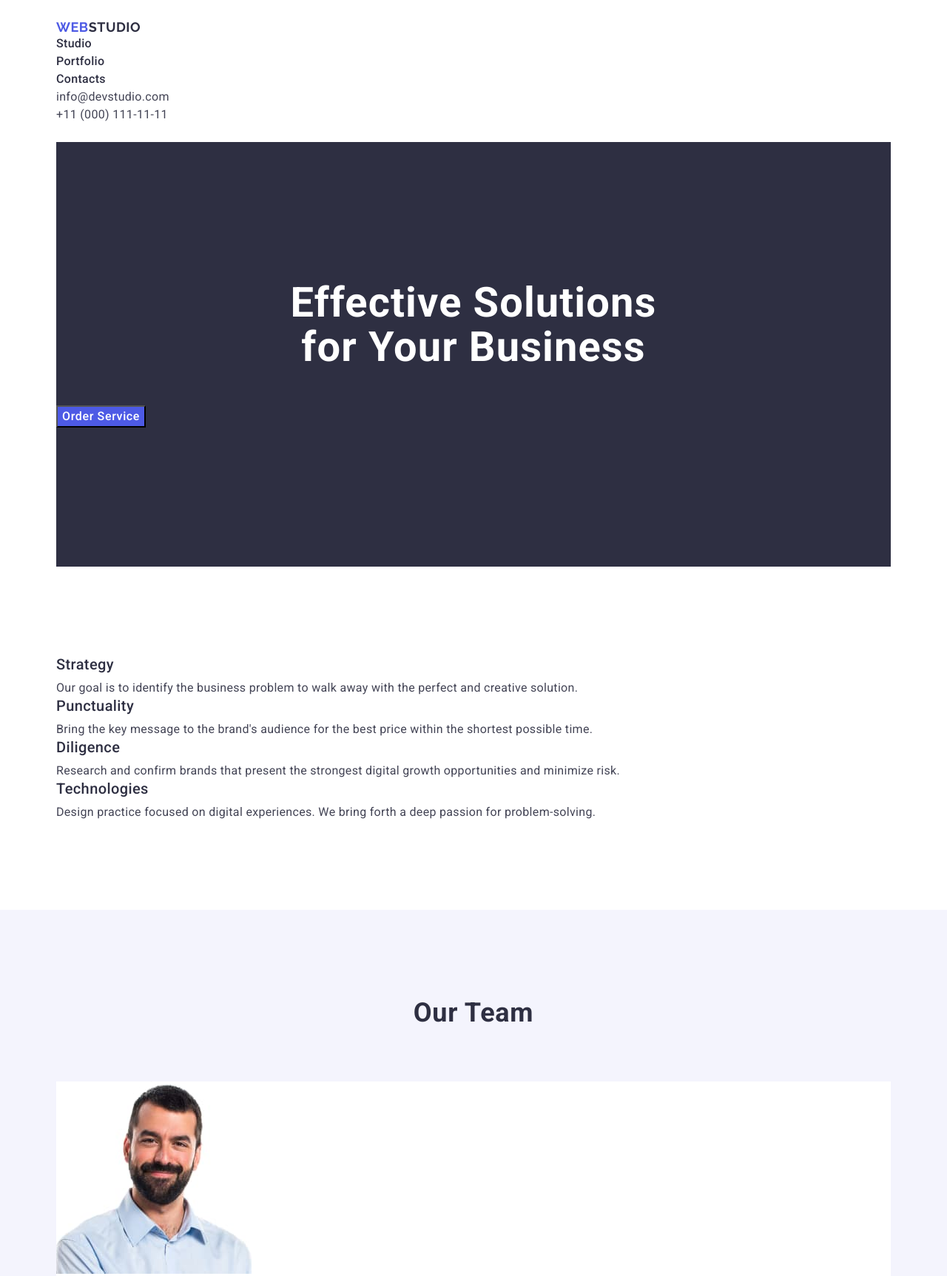
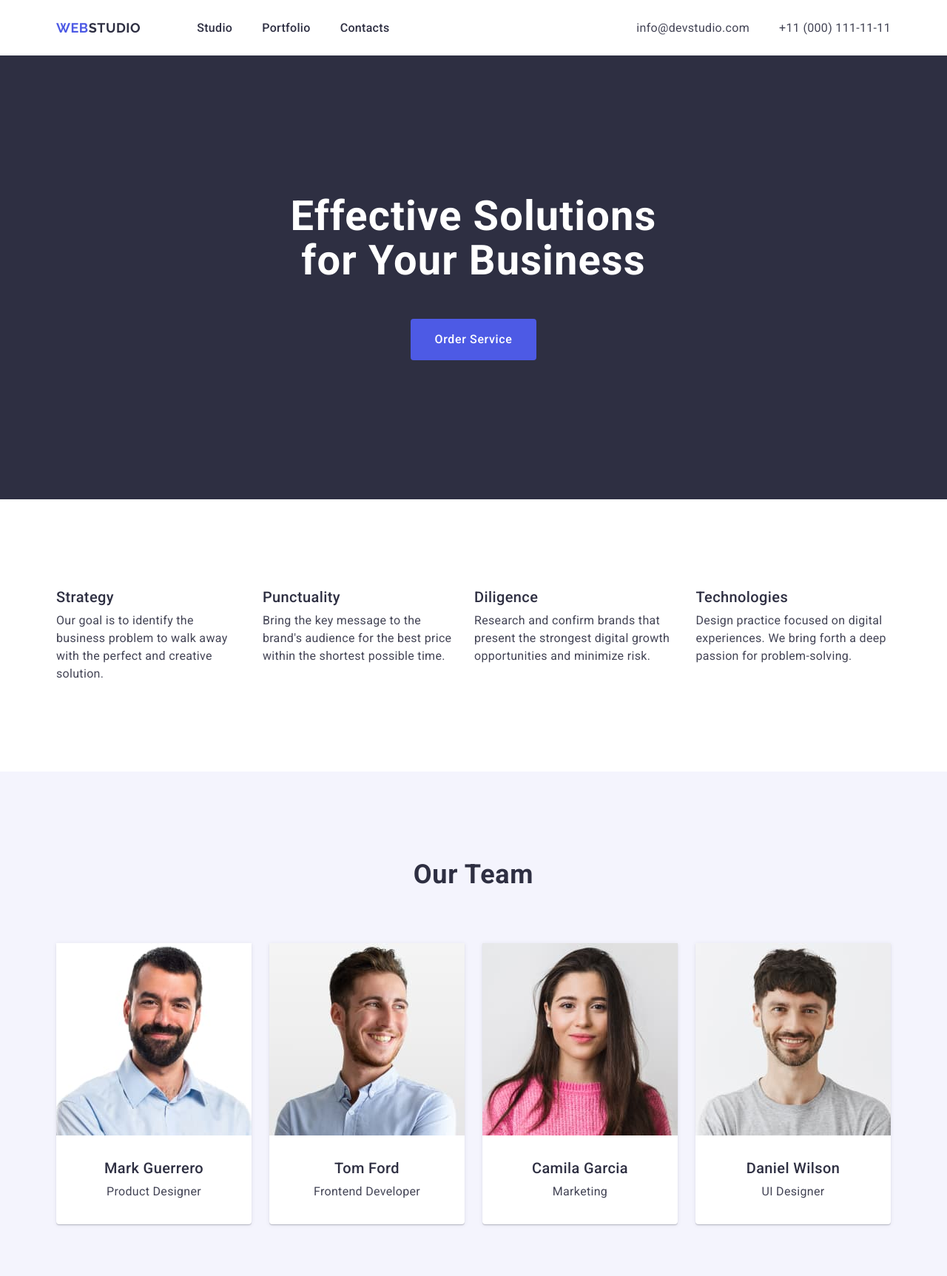
Before and after one commit to Svitlan-ka/goit-markup-hw-03, a plain HTML site: page index.html in a window 1280 px wide. Shown: the top 1725 px of the page at 74% size. Drawn offline with nearby package versions, Linux system fonts and the light colour scheme.

Commit message:
update index, css file

```diff
--- a/css/styles.css
+++ b/css/styles.css
@@ -28,6 +28,11 @@ button {
 address {
         font-style: normal;
 }
+
+img {
+        display: block;
+}
+
 .visually-hidden {
     margin: -1px;
     border: 0;
@@ -75,6 +80,25 @@ font-family: "Raleway", sans-serif;
 .header-logo span {
         text-transform: uppercase;
         color: #2e2f42;
+}
+
+.header-menu-list {
+        display: flex;
+        gap: 40px;
+        margin-left: 76px;
+}
+
+.header-navigation {
+        display: flex;
+        align-items: center;
+        flex-grow: 1;
+}
+.header-contact-list {
+        display: flex;
+        gap: 40px;
+}
+.header-container {
+        display: flex;
 }
 
 .header-menu-link {
@@ -133,13 +157,12 @@ margin-bottom: 48px;
 }
 
 .hero {
-padding-bottom: 120px;
+background-color: #2e2f42;
 }
 
 .hero-wrap {
 padding-top: 188px;
 padding-bottom: 188px;
-background-color: #2e2f42;
 }
 
 
@@ -151,6 +174,11 @@ letter-spacing: 0.04em;
 color: #fff;
 background: #4d5ae5;
 white-space: nowrap;
+border-radius: 4px;
+border: none;
+padding: 16px 32px;
+display: flex;
+margin: 0 auto;
 }
 
 .hero-btn:hover,
@@ -163,6 +191,7 @@ background: #404bbf;
 /**================ADVANTAGES===================*/
 
 .advantages {
+        padding-top: 120px;
         padding-bottom: 120px;
 }
 
@@ -170,9 +199,14 @@ background: #404bbf;
         color: #2e2f42;
 }
 
-.advantages-list {}
+.advantages-list {
+        display: flex;
+        gap: 24px;
+}
 
-.advantages-item {}
+.advantages-item {
+        width: calc ((100% - 3 * 24px) / 4);
+}
 
 .advantages-subtitle {
         font-weight: 500;
@@ -211,10 +245,15 @@ padding-bottom: 120px;
         margin: 0 auto;
 }
 
-.team-list {}
+.team-list {
+        display: flex;
+        gap: 24px;
+}
 
 .team-list-item {
 background-color: #FFFFFF;
+border-radius: 0 0 4px 4px;
+box-shadow: 0 2px 1px 0 rgba(46, 47, 66, 0.08), 0 1px 1px 0 rgba(46, 47, 66, 0.16), 0 1px 6px 0 rgba(46, 47, 66, 0.08);
 }
 
 .team-img {
@@ -228,6 +267,8 @@ background-color: #FFFFFF;
         letter-spacing: 0.02em;
         color: #2e2f42;
         margin-bottom: 8px;
+        text-align: center;
+
 }
 
 .team-text {
@@ -236,6 +277,8 @@ background-color: #FFFFFF;
         line-height: 150%;
         letter-spacing: 0.02em;
         color: #434455;
+        padding-bottom: 32px;
+        text-align: center;
 }
 
 /**=============================================*/
@@ -258,9 +301,18 @@ background-color: #FFFFFF;
         margin: 0 auto;
 }
 
-.portfolio-list {}
+.portfolio-list {
+        display: flex;
+        flex-wrap: wrap;
+        gap: 48px 24px;
+}
 
-.portfolio-list-item {}
+.portfolio-list-item {
+border-bottom: 1px solid #e7e9fc;
+border-left: 1px solid #e7e9fc;
+border-right: 1px solid #e7e9fc;
+width: 360px;
+}
 
 .portfolio-img {
         padding-bottom: 32px;
@@ -273,6 +325,7 @@ background-color: #FFFFFF;
         letter-spacing: 0.02em;
         color: #2e2f42;
         padding-bottom: 8px;
+        padding-left: 16px;
 }
 
 .portfolio-text {
@@ -281,6 +334,8 @@ background-color: #FFFFFF;
         line-height: 150%;
         letter-spacing: 0.02em;
         color: #434455;
+        padding-bottom: 32px;
+        padding-left: 16px;
 }
 
 /**=============================================*/
--- a/index.html
+++ b/index.html
@@ -21,7 +21,7 @@
   </head>
   <body>
     <header class="header">
-      <div class="container">
+      <div class="container header-container">
         <nav class="header-navigation">
           <a class="header-logo" href="./index.html">Web<span>Studio</span></a>
           <ul class="header-menu-list">
```
